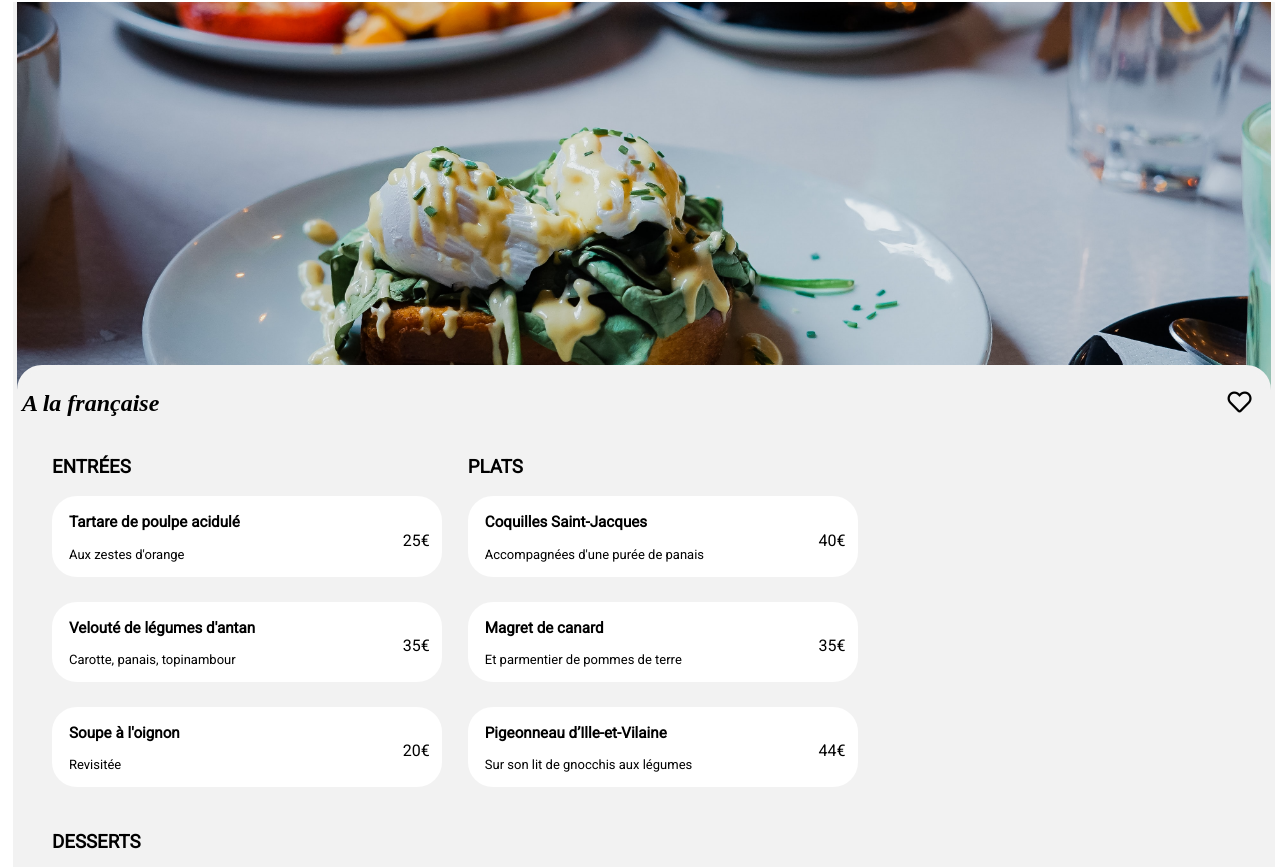
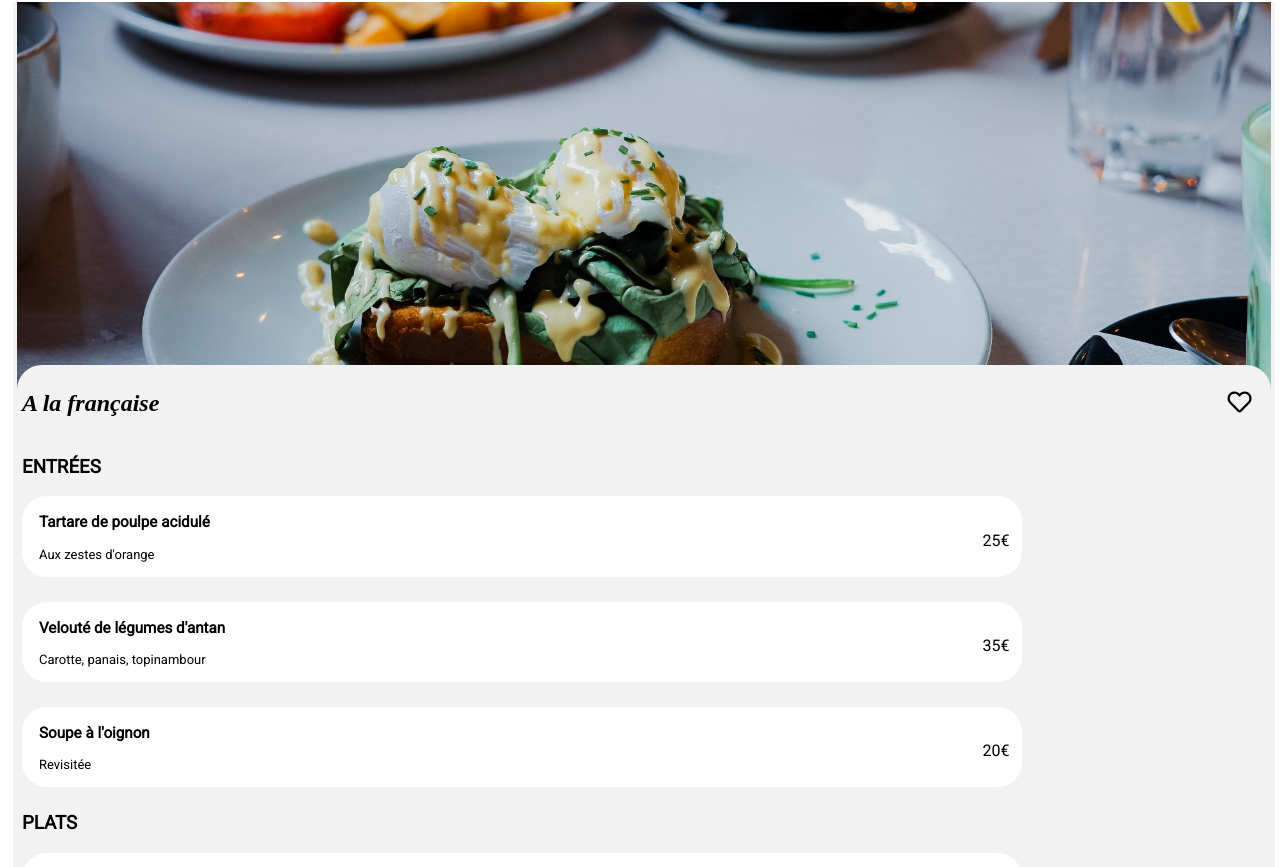
Before and after one commit to RonanGe/RonanGerme_3_09022021, a plain HTML site: page a_la_francaise.html in a window 1280 px wide. Shown: the part 45-912 px from the top of the page. Drawn offline with Linux system fonts and the light colour scheme; a web font is replaced by a local one.

Commit message:
maj du 09/04

```diff
--- a/menu.css
+++ b/menu.css
@@ -191,6 +191,25 @@ footer h3 {
   font-size: medium;
 }
 
+@media all and (max-width: 1340px) {
+  .menu_carte {
+    display: inline-block;
+  }
+  .entree, .plat, .dessert {
+    margin-left: 0;
+    width: 80%;
+  }
+  .entree p, .plat p, .dessert p {
+    width: 5%;
+  }
+  .entree--1 p, .entree--2 p, .entree--3 p, .entree--4 p, .plat--1 p, .plat--2 p, .plat--3 p, .dessert--1 p, .dessert--2 p, .dessert--3 p {
+    width: 95%;
+    text-overflow: ellipsis;
+    white-space: nowrap;
+    overflow: hidden;
+  }
+}
+
 @media all and (max-width: 720px) {
   .menu_carte {
     display: inline-block;
```
